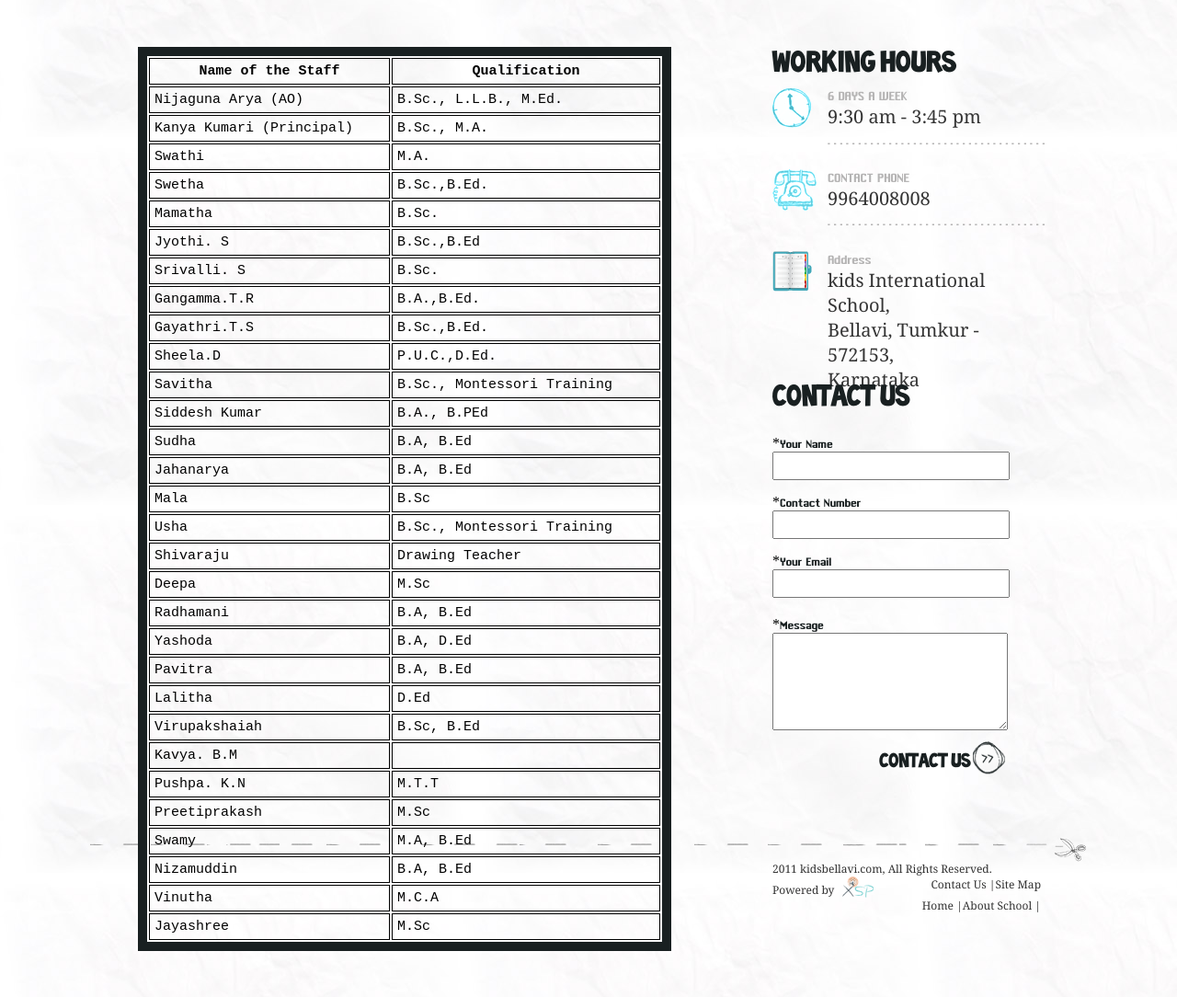
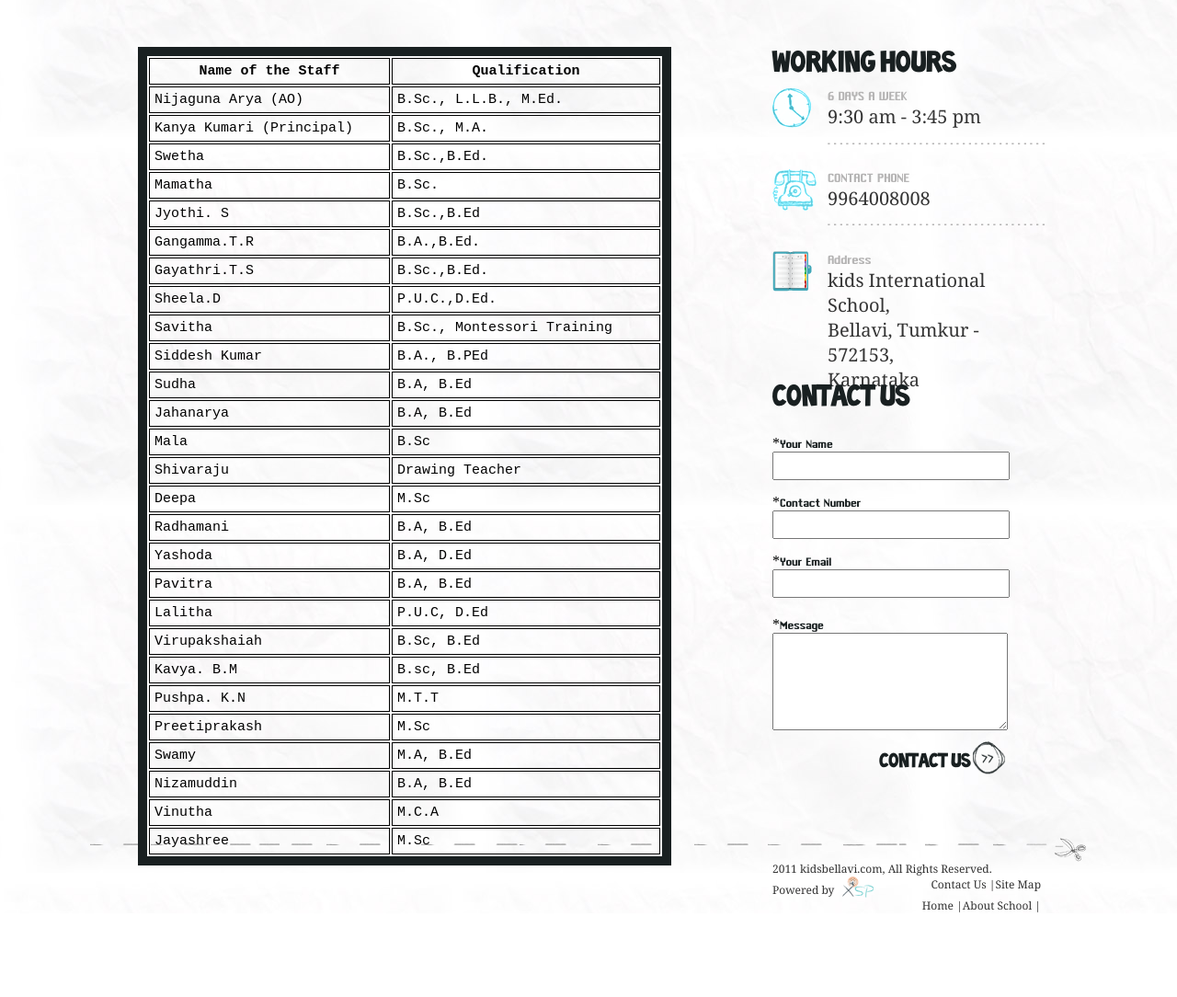
Before and after one commit to arjunkabra/Kids-International-School, a PHP site: page /staff in a window 1280 px wide. Shown: the part 251-1335 px from the top of the page at 92% size. After the commit the page ends 1243 px from the top, so only its background shows below. Run offline with PHP 8.4, Linux system fonts and the light colour scheme; some web fonts are replaced.

Commit message:
Removed the staff who are not working anymore

```diff
--- a/staff.php
+++ b/staff.php
@@ -54,11 +54,6 @@
 </tr>
 
 <tr>
-<td>Swathi</td>
-<td>M.A.</td>
-</tr>
-
-<tr>
 <td>Swetha</td>
 <td>B.Sc.,B.Ed.</td>
 </tr>
@@ -71,11 +66,6 @@
 <tr>
 <td>Jyothi. S</td>
 <td>B.Sc.,B.Ed</td>
-</tr>
-
-<tr>
-<td>Srivalli. S</td>
-<td>B.Sc.</td>
 </tr>
 
 <tr>
@@ -119,11 +109,6 @@
 </tr>
 
 <tr>
-<td>Usha</td>
-<td>B.Sc., Montessori Training</td>
-</tr>
-
-<tr>
 <td>Shivaraju</td>
 <td>Drawing Teacher</td>
 </tr>
@@ -150,7 +135,7 @@
 
 <tr>
 <td>Lalitha</td>
-<td>D.Ed</td>
+<td>P.U.C, D.Ed</td>
 </tr>
 
 <tr>
@@ -160,7 +145,7 @@
 
 <tr>
 <td>Kavya. B.M</td>
-<td></td>
+<td>B.sc, B.Ed</td>
 </tr>
 
 <tr>
```
